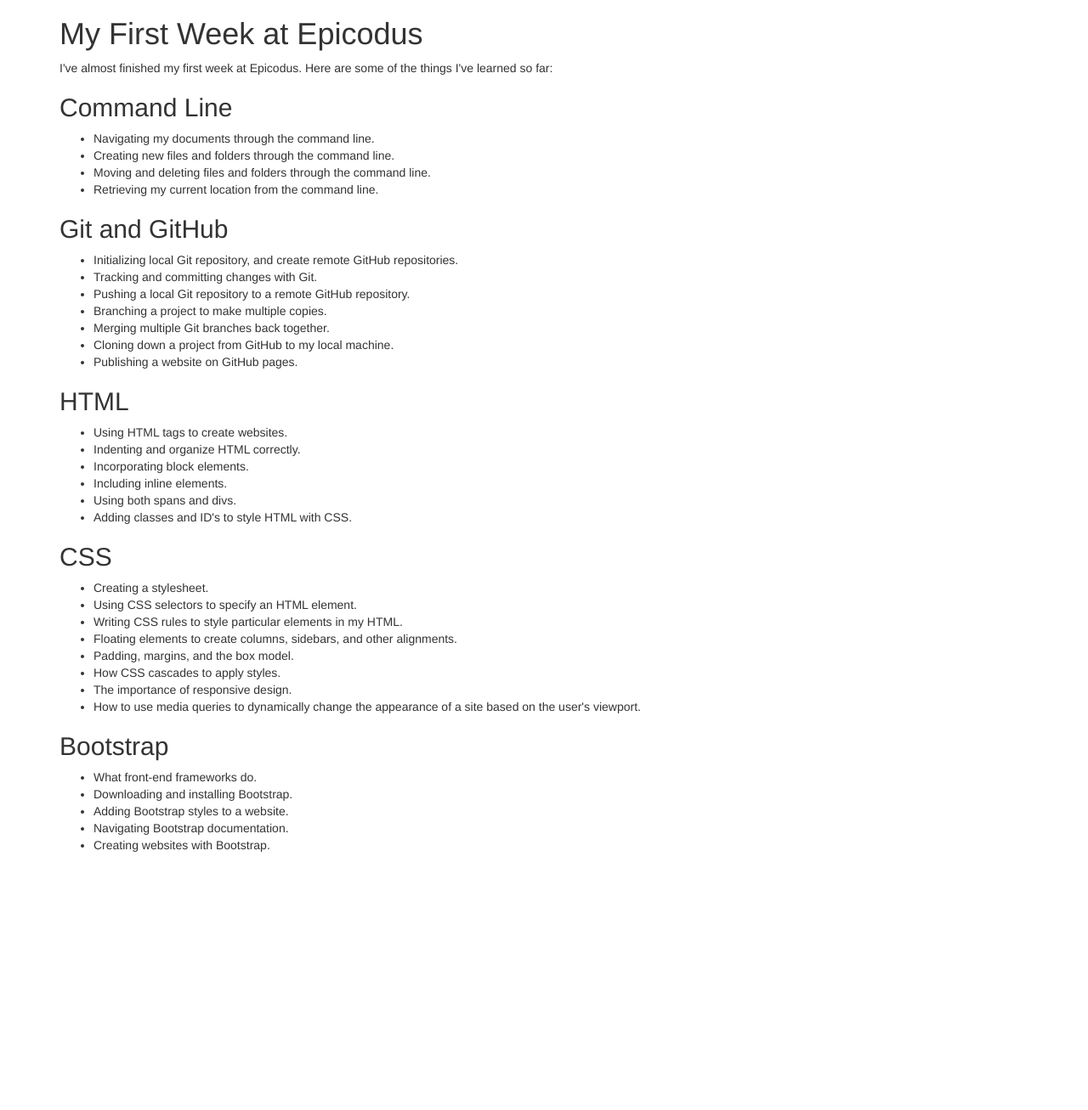
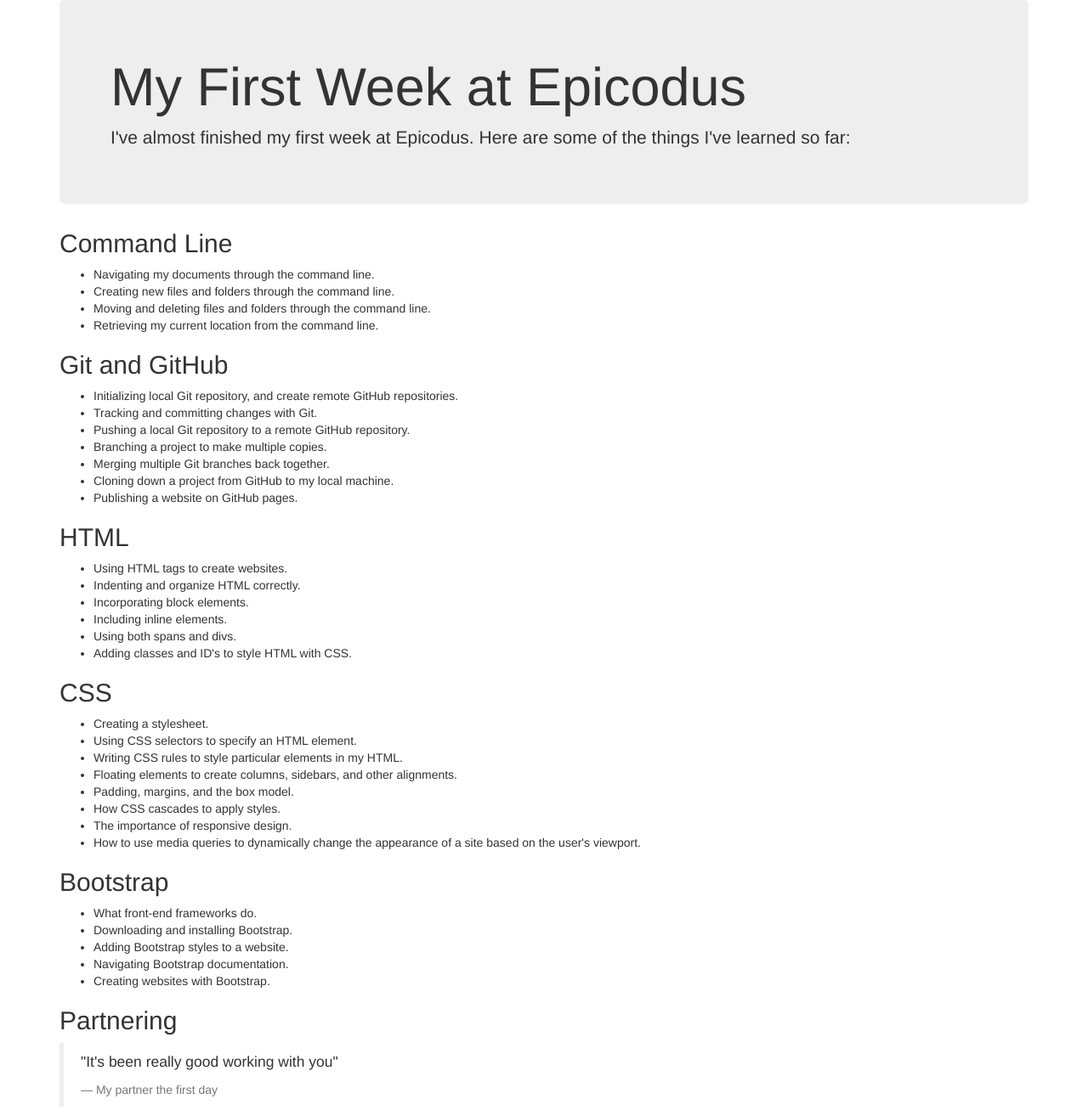
Before and after one commit to lstockburg/week-in-review, a plain HTML site: page index.html in a window 1280 px wide. Shown: the whole page at 85% size. Before the commit the page ends 1015 px from the top, so only its background shows below. Drawn offline with Linux system fonts and the light colour scheme.

Commit message:
add more bootstrap styles, jumbotron, etc.

```diff
--- a/index.html
+++ b/index.html
@@ -8,10 +8,12 @@
   </head>
   <body>
     <div class="container">
-      <h1>My First Week at Epicodus</h1>
-      <p>
-        I've almost finished my first week at Epicodus. Here are some of the things I've learned so far:
-      </p>
+      <div class="jumbotron">
+        <h1>My First Week at Epicodus</h1>
+        <p>
+          I've almost finished my first week at Epicodus. Here are some of the things I've learned so far:
+        </p>
+      </div>
       <h2>Command Line</h2>
       <ul>
         <li>Navigating my documents through the command line.</li>
@@ -57,6 +59,11 @@
         <li>Navigating Bootstrap documentation.</li>
         <li>Creating websites with Bootstrap.</li>
       </ul>
+      <h2>Partnering</h2>
+      <blockquote>
+        <p>"It's been really good working with you"</p>
+        <footer>My partner the first day</footer>
+      </blockquote>
     </div>
   </body>
 </html>
```
